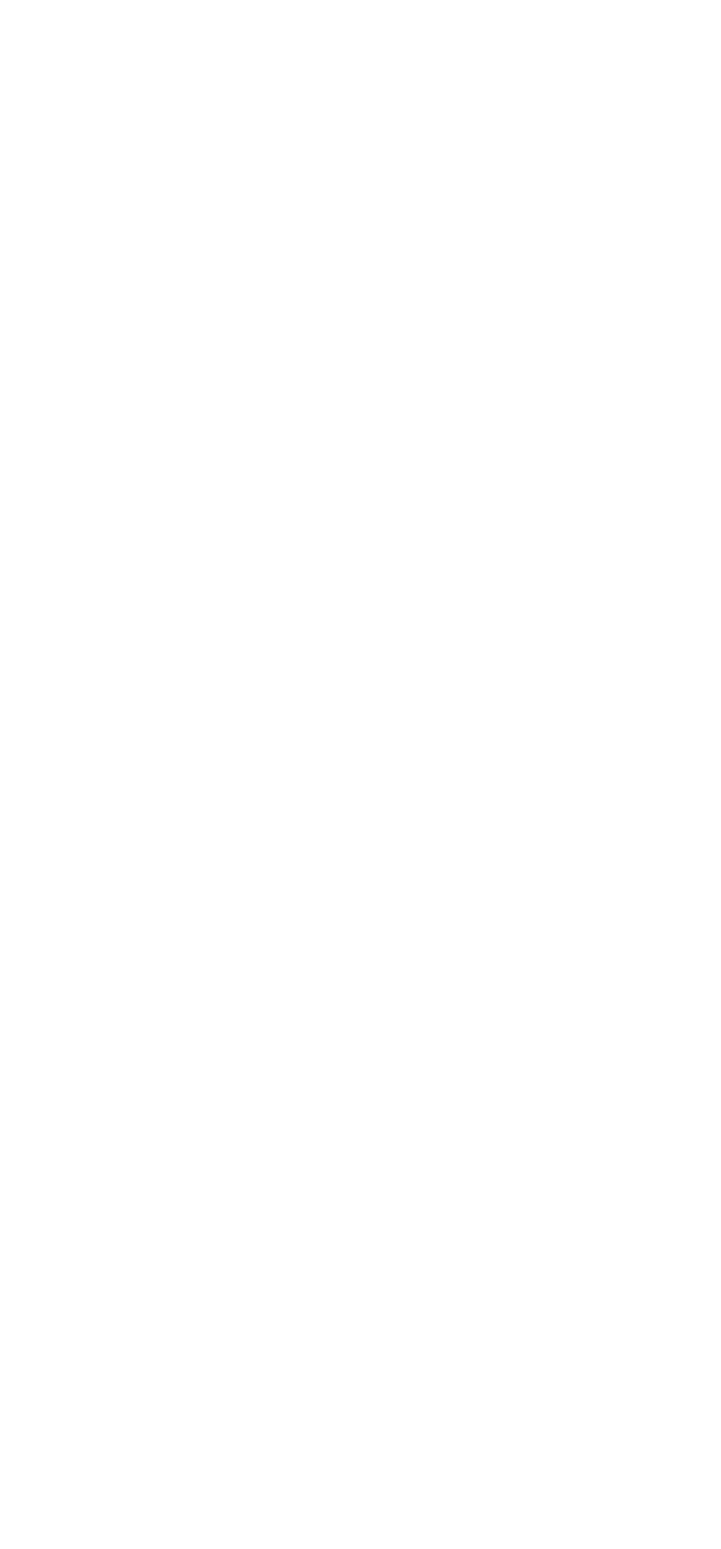
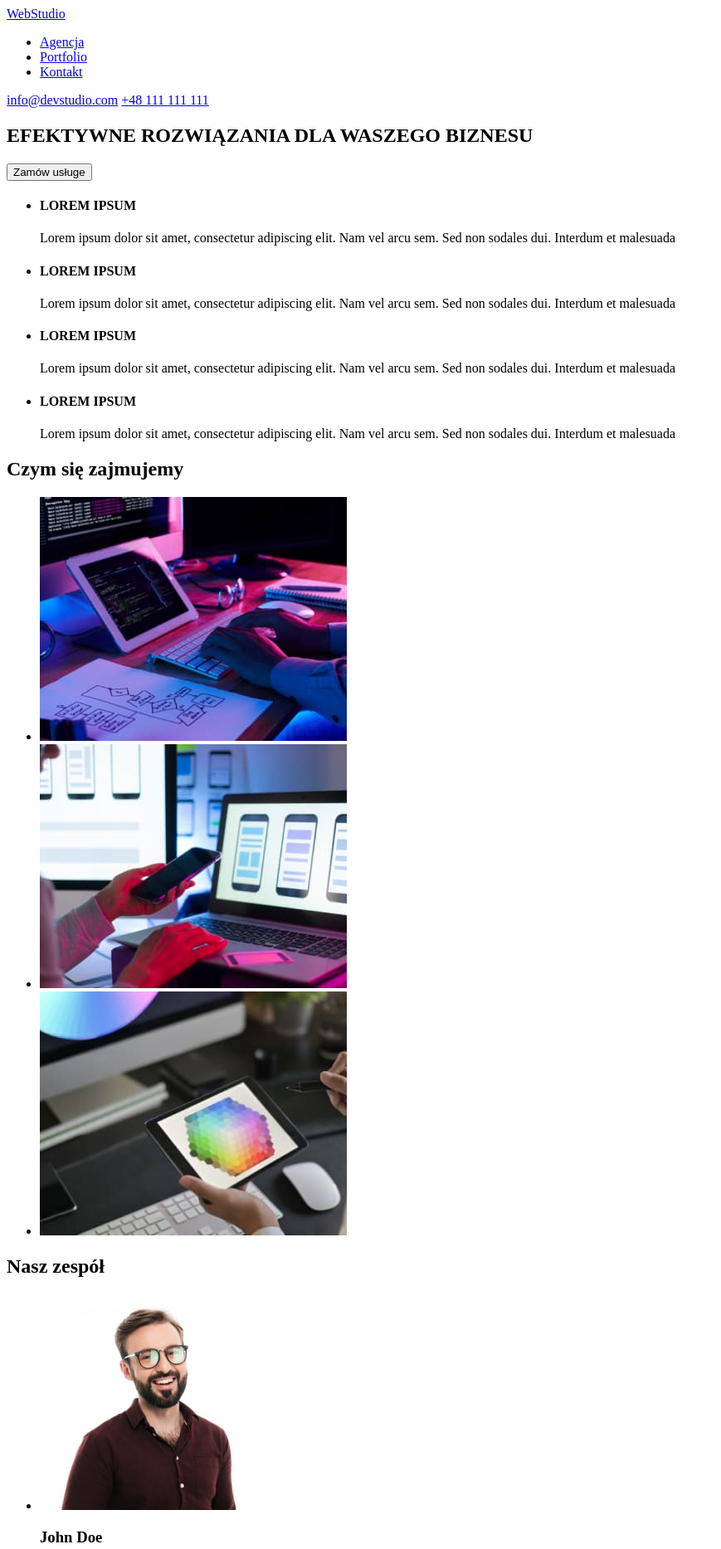
Before and after one commit to Adrianna3/goit-markup-hw-01, a plain HTML site: page index.html in a window 1280 px wide. Shown: the top 1867 px of the page at 83% size, without its empty margins (0-869 px from the left). Before the commit the page ends 800 px from the top, so only its background shows below. Drawn offline with Linux system fonts and the light colour scheme.

Commit message:
Utworzyłam poprawny kod

```diff
--- a/index.html
+++ b/index.html
@@ -1,14 +1,118 @@
 <!DOCTYPE html>
 <html lang="pl">
-<head>
-    <meta charset="UTF-8">
-    <meta http-equiv="X-UA-Compatible" content="IE=edge">
-    <meta name="viewport" content="width=device-width, initial-scale=1.0">
+  <head>
+    <meta charset="UTF-8" />
+    <meta http-equiv="X-UA-Compatible" content="IE=edge" />
+    <meta name="viewport" content="width=device-width, initial-scale=1.0" />
     <title>Document</title>
-</head>
-<body>
+  </head>
+  <body>
     <header>
+      <a href="WebStudio">WebStudio</a>
+      <nav>
+        <ul>
+          <li><a href="#">Agencja</a></li>
+          <li><a href="#">Portfolio</a></li>
+          <li><a href="#">Kontakt</a></li>
+        </ul>
+      </nav>
+      <a href="mailto:info@devstudio.com">info@devstudio.com</a>
+      <a href="tel:+48111111111">+48 111 111 111</a>
+    </header>
 
-    </header>
-</body>
+    <main>
+      <section>
+        <div>
+          <h1>EFEKTYWNE ROZWIĄZANIA DLA WASZEGO BIZNESU</h1>
+        </div>
+        <button type="button">Zamów usługe</button>
+      </section>
+
+      <section>
+        <ul>
+          <li>
+            <h4><b>LOREM IPSUM</b></h4>
+            <p>
+              Lorem ipsum dolor sit amet, consectetur adipiscing elit. Nam vel
+              arcu sem. Sed non sodales dui. Interdum et malesuada
+            </p>
+          </li>
+          <li>
+            <h4><b>LOREM IPSUM</b></h4>
+            <p>
+              Lorem ipsum dolor sit amet, consectetur adipiscing elit. Nam vel
+              arcu sem. Sed non sodales dui. Interdum et malesuada
+            </p>
+          </li>
+          <li>
+            <h4><b>LOREM IPSUM</b></h4>
+            <p>
+              Lorem ipsum dolor sit amet, consectetur adipiscing elit. Nam vel
+              arcu sem. Sed non sodales dui. Interdum et malesuada
+            </p>
+          </li>
+          <li>
+            <h4><b>LOREM IPSUM</b></h4>
+            <p>
+              Lorem ipsum dolor sit amet, consectetur adipiscing elit. Nam vel
+              arcu sem. Sed non sodales dui. Interdum et malesuada
+            </p>
+          </li>
+        </ul>
+      </section>
+
+      <section>
+        <h2>Czym się zajmujemy</h2>
+        <ul>
+          <li>
+            <img src="/images/image1.jpg" alt="kodowanie" width="370" height="294"            />
+          </li>
+          <li>
+            <img src="/images/image2.jpg" alt="tworzenie aplikacji" width="370" height="294"/>
+          </li>
+          <li>
+            <img src="/images/image3.jpg" alt="ustawianie kolorów" width="370" height="294"/>
+          </li>
+        </ul>
+      </section>
+
+      <section>
+        <h2>Nasz zespół</h2>
+        <ul>
+            <li>
+                <img src="/images/image4.jpg" alt="John Doe, Product Designer" width="270" height="260" >
+                <h3>John Doe</h3>
+                <p>Product Designer</p>
+            </li>
+            <li>
+                <img src="/images/image5.jpg" alt="John Doe, Frontend Developer" width="270" height="260" >
+                <h3>John Doe</h3>
+                <p>Frontend Developer</p>
+            </li>
+            <li>
+                <img src="/images/image6.jpg" alt="John Doe, Marketing" width="270" height="260" >
+                <h3>John Doe</h3>
+                <p>John Doe, Marketing</p>
+            </li>
+            <li>
+                <img src="/images/image7.jpg" alt="John Doe, UI Designer" width="270" height="260" >
+                <h3>UI Designer</h3>
+                <p></p>
+            </li>
+        </ul>
+
+      </section>
+    </main>
+
+    <footer>
+        <a href="WebStudio">WebStudio</a>
+      <address>
+        <ul>
+          <li><p>m. Warszawa, Aleje Jerozolimskie 21</p></li>
+          <li><a href="mailto:info@devstudio.com">info@devstudio.com</a></li>
+          <li><a href="tel:+48111111111">+48 111 111 111</a></li>
+        </ul>
+      </address>
+    </footer>
+  </body>
 </html>
```
Also changed, not shown: images/image1.jpg (added), images/image2.jpg (added), images/image3.jpg (added), images/image4.jpg (added), images/image5.jpg (added), images/image6.jpg (added), images/image7.jpg (added), images/img_1.jpg (deleted), images/img_2.jpg (deleted), images/img_3.jpg (deleted), images/img_4.jpg (deleted), images/img_5.jpg (deleted), images/img_6.jpg (deleted), images/img_7.jpg (deleted).
